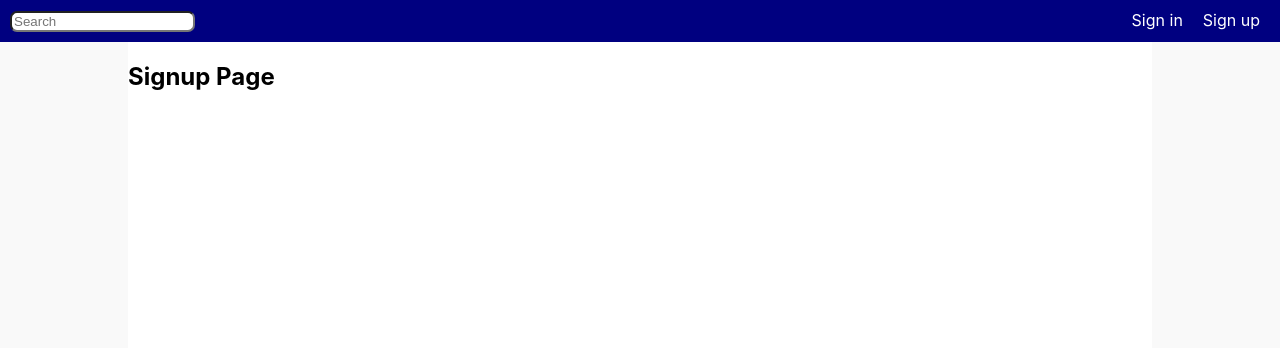
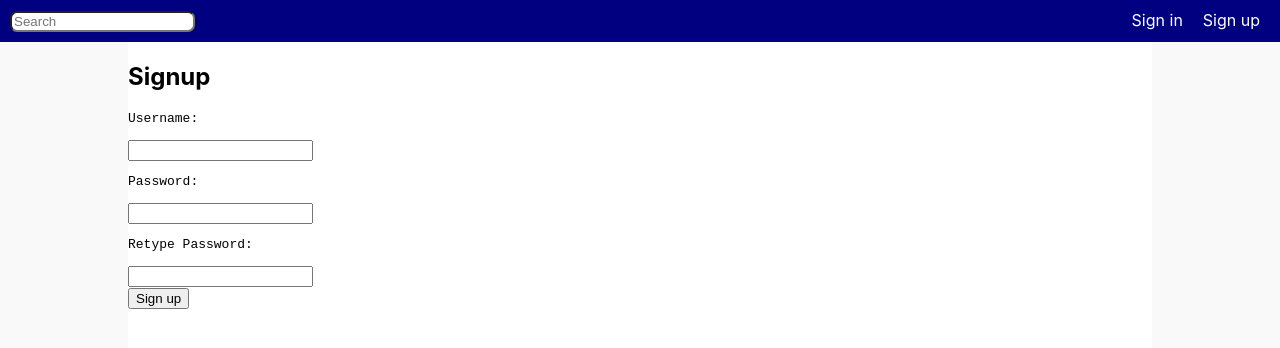
Before and after one commit to luciancahil/Social-Website, a React (Create React App) app: page /signup in a window 1280 px wide. Shown: the top 348 px of the page. Built offline with nearby package versions, Linux system fonts and the light colour scheme.

Commit message:
added loginbox and signup and loginerror components

```diff
--- a/src/Components/Login.component.js
+++ b/src/Components/Login.component.js
@@ -1,8 +1,9 @@
 import React from 'react';
+import LoginBox from './LoginBox.component';
 
 class Login extends React.Component {
   render() {
-    return <h2>Login Page</h2>;
+    return <LoginBox/>;
   }
 }
 
--- /dev/null
+++ b/src/Components/LoginBox.component.js
@@ -0,0 +1,91 @@
+import React from 'react';
+import LoginError from './loginerror.component'
+
+
+class LoginBox extends React.Component {
+    constructor(props){
+        super(props);
+
+        this.onSubmit = this.onSubmit.bind(this);
+        this.onChangeUsername = this.onChangeUsername.bind(this);
+        this.onChangePassword = this.onChangePassword.bind(this);
+        this.state = {
+            login_username: "" ,
+            login_password: "",
+            signup_status: "Hello"
+        };
+        if(sessionStorage.getItem(this.props.randomSession + "username") !== null){
+            props.quickStart(sessionStorage.getItem(this.props.randomSession + "username"))
+        }
+    }
+
+    onChangeUsername(e){
+        e.preventDefault();
+
+        this.setState({
+            login_username: e.target.value
+        })
+    }
+
+    onChangePassword(e){
+        e.preventDefault();
+
+        this.setState({
+            login_password: e.target.value
+        })
+    }
+
+    onSubmit(e){
+        e.preventDefault();
+        let userN = this.state.login_username;
+        let passW = this.state.login_password;
+        let fetchURL = "http://weight.wwtbe.nl/login?username=" + userN + "&password=" + passW;
+
+
+        fetch(fetchURL)
+            .then((response) => response.text())
+            .then((text) => {
+                this.setState({
+                    login_status: text
+                })
+                if(this.state.login_status == "Granted"){
+                    this.props.chageUser(userN, passW);
+                    window.history.pushState('page2', 'Title', '/home');
+
+                }
+            })
+    }
+
+
+    render() {
+        return(
+            <div className = "BoxBoxOuter">
+                <div className = "Box">
+                    <div className = "BoxTop"><h2>Login</h2></div>
+
+                    <div className = "BoxBottom">
+                        <div className = "BoxForms">
+                            <plaintext>Username:</plaintext><input type = "text" value = {this.state.login_username} onChange = {this.onChangeUsername}></input><br></br>
+                            <plaintext>Password:</plaintext><input type = "password" value = {this.state.login_password} onChange = {this.onChangePassword}></input><br></br>
+                            <LoginError type = {this.state.login_status}/>
+                        </div>
+
+                        <div className = "LoginButtonOuter">
+                            <div className = "LoginButtonInner">
+                                <button onClick = {this.onSubmit}>Sign in</button>
+                            </div>
+                        </div>
+                        <div className = "LoginButtonOuter">
+                            <div className = "LoginButtonInner">
+                                <a href = "/signup"><button>Sign up</button></a>
+                            </div>
+                        </div>
+                    </div>
+                </div>
+            </div>
+        )
+    }
+}
+
+
+export default LoginBox;
--- a/src/Components/SignUp.component.js
+++ b/src/Components/SignUp.component.js
@@ -1,8 +1,9 @@
 import React from 'react';
+import SignUpBox from './SignupBox.component';
 
 class Signup extends React.Component {
   render() {
-    return <h2>Signup Page</h2>;
+    return <SignUpBox/>;
   }
 }
 
--- /dev/null
+++ b/src/Components/SignupBox.component.js
@@ -0,0 +1,125 @@
+import React from 'react';
+import LoginError from './loginerror.component'
+
+
+class SignUpBox extends React.Component {
+  constructor(props){
+    super(props);
+    //window.location.href = "/login";
+
+    this.onSubmit = this.onSubmit.bind(this);
+    this.onChangeUsername = this.onChangeUsername.bind(this);
+    this.onChangePasswordOne = this.onChangePasswordOne.bind(this);
+    this.onChangePasswordTwo = this.onChangePasswordTwo.bind(this);
+    this.enter = this.enter.bind(this);
+    this.state = {
+        signup_username: "" ,
+        signup_password_one: "",
+        signup_password_two: "",
+        signup_status: ""
+    };
+    if(sessionStorage.getItem(this.props.randomSession + "username") !== null){
+        props.quickStart(sessionStorage.getItem(this.props.randomSession + "username"))
+    }
+  }
+
+  onChangeUsername(e){
+      this.setState({
+        signup_username : e.target.value
+      })
+  }
+
+  onChangePasswordOne(e){
+    this.setState({
+        signup_password_one : e.target.value
+    })
+  }
+
+  onChangePasswordTwo(e){
+    this.setState({
+        signup_password_two : e.target.value
+    })
+  }
+
+  onSubmit(e){
+      //checks to see if the username password combo is potentially valid
+    let pOne = this.state.signup_password_one;
+    let pTwo = this.state.signup_password_two;
+    let user = this.state.signup_username;
+
+    if(user.length < 5){
+        this.setState({
+            signup_status : "shortUser"
+        })
+        return;
+    }
+
+    if(pOne !== pTwo){
+       this.setState({
+            signup_status : "unmatched"
+        })
+        return;
+    }
+
+    if(pOne.length < 8){
+        console.log("shortPass");
+        this.setState({
+            signup_status : "shortPass"
+        })
+        return;
+    }
+
+    this.setState({
+        signup_status : "hi"
+    })
+
+    this.enter(user, pOne);
+  }
+
+  //submit the password into the backend
+  enter(userN, passW){
+      let fetchURL = "http://weight.wwtbe.nl/signup?username=" + userN + "&password=" + passW;
+
+      fetch(fetchURL)
+            .then((response) => response.text())
+            .then((text) => {
+                this.setState({
+                    signup_status : text
+                })
+
+                console.log(text);
+                if(this.state.signup_status == "inserted"){
+                    window.location.href = "/signedup";
+                }
+            })
+  }
+
+  render() {
+    return(
+        <div className = "BoxBoxOuter">
+            <div className = "Box">
+                <div className = "BoxTop"><h2>Signup</h2></div>
+
+                <div className = "BoxBottom">
+                    <div className = "BoxForms">
+                        <plaintext>Username:</plaintext><input type = "text" value = {this.state.signup_username} onChange = {this.onChangeUsername}></input><br></br>
+                        <plaintext>Password:</plaintext><input type = "password" value = {this.state.signup_password_one} onChange = {this.onChangePasswordOne}></input><br></br>
+                        <plaintext>Retype Password:</plaintext><input type = "password" value = {this.state.signup_password_two} onChange = {this.onChangePasswordTwo}></input><br></br>
+                        <LoginError type = {this.state.signup_status}/>
+                    </div>
+
+
+                    <div className = "SignupButtonOuter">
+                        <div className = "SignupButtonInner">
+                            <button onClick = {this.onSubmit}>Sign up</button>
+                        </div>
+                    </div>
+                </div>
+            </div>
+        </div>
+    )
+  }
+}
+
+
+export default SignUpBox;
--- /dev/null
+++ b/src/Components/loginerror.component.js
@@ -0,0 +1,64 @@
+import React from 'react';
+
+class LoginError extends React.Component {
+    constructor(props){
+        super(props)
+        this.state = {
+            error_message : "none"
+        }
+    }
+
+    //Changes after a login attempt
+    componentDidUpdate(){
+        const wrongPass = "Error! Your Password is Incorrect";
+        const notRegistered = "Error! Your Username is not registered.";
+        const shortUser = "Error! Your username must be 5 characters long.";    //username too short
+        const unmatchedPasswords = "Error! Your passwords do not match.";
+        const shortPassword = "Error! Your password must be 8 characters long";
+        const duplicateUser = "Error! That username is already in use";
+        const noError = "none";
+
+        if(this.props.type == "Denied"){
+            if(this.state.error_message != wrongPass){
+                this.setState({error_message: wrongPass});
+            }
+        } else if(this.props.type == "Unfound"){
+            if(this.state.error_message != notRegistered){
+                this.setState({error_message: notRegistered});
+            }
+        }else if(this.props.type == "shortUser"){
+            if(this.state.error_message != shortUser){
+                this.setState({error_message: shortUser});
+            }
+        }else if(this.props.type == "unmatched"){
+            if(this.state.error_message != unmatchedPasswords){
+                this.setState({error_message: unmatchedPasswords});
+            }
+        }else if(this.props.type == "shortPass"){
+            if(this.state.error_message != shortPassword){
+                this.setState({error_message: shortPassword});
+            }
+        }else if(this.props.type == "duplicate"){
+            if(this.state.error_message != duplicateUser){
+                this.setState({error_message: duplicateUser});
+            }
+        }else{
+            if(this.state.error_message != noError){
+                this.setState({error_message: noError});
+            }
+        }
+    }
+
+    render() {
+        if(this.state.error_message == "none"){
+            return null;
+        }
+
+        return (
+            <plaintext id = "BoxError">{this.state.error_message}</plaintext>
+        )
+    }
+}
+
+
+export default LoginError;
```
